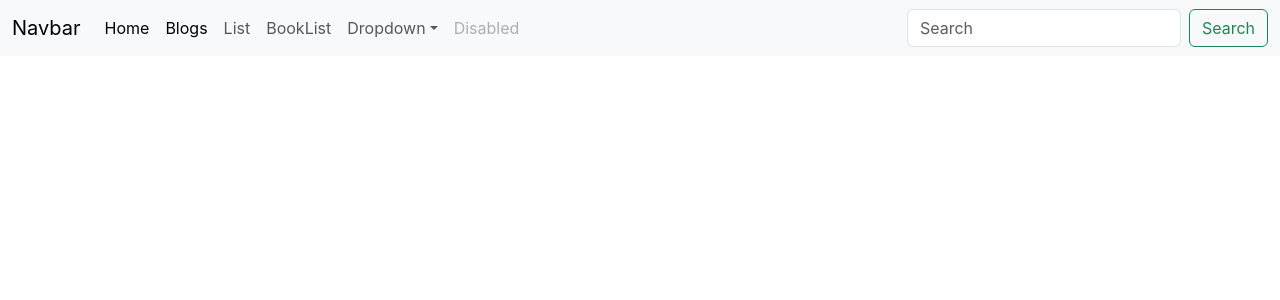
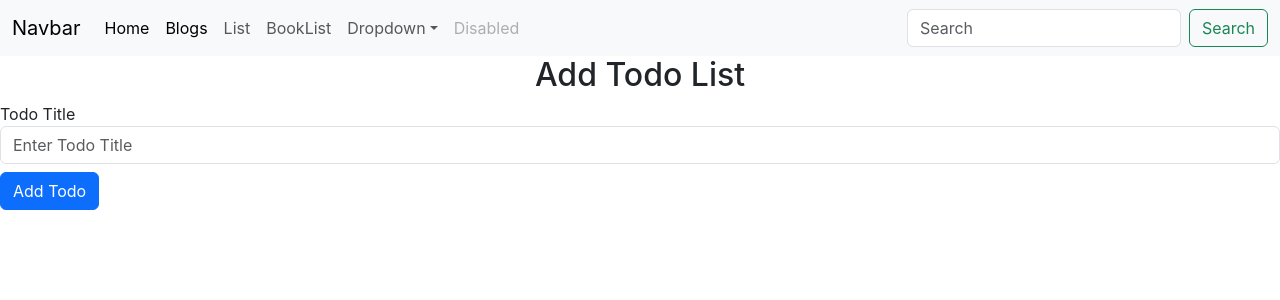
Before and after one commit to muhammadhadi-dotnet/react-study-hub, a React (Create React App) app: page /AddTodoList in a window 1280 px wide. Shown: the top 300 px of the page. Built offline with nearby package versions, Linux system fonts and the light colour scheme.

Commit message:
redux state management

```diff
--- a/package.json
+++ b/package.json
@@ -3,12 +3,14 @@
   "version": "0.1.0",
   "private": true,
   "dependencies": {
+    "@reduxjs/toolkit": "^2.8.2",
     "@testing-library/dom": "^10.4.0",
     "@testing-library/jest-dom": "^6.6.3",
     "@testing-library/react": "^16.3.0",
     "@testing-library/user-event": "^13.5.0",
     "react": "^19.1.0",
     "react-dom": "^19.1.0",
+    "react-redux": "^9.2.0",
     "react-router-dom": "^7.6.1",
     "react-scripts": "5.0.1",
     "react-toastify": "^11.0.5",
--- a/src/App.js
+++ b/src/App.js
@@ -11,6 +11,9 @@ import FormName from './Components/FormName';
 import Book from './Components/book-components/Book';
 import CreateBook from './Components/book-components/CreateBook';
 import EditBook from './Components/book-components/EditBook';
+import Todo from './Components/TodoList';
+import AddTodoList from './Components/AddTodoList';
+
 
 function App() {
   return (
@@ -20,6 +23,8 @@ function App() {
      <ToastContainer />
       <Routes>
         <Route path="/" element={<Home />} />
+        <Route path="/todo" element={<Todo />} />
+        <Route path="/AddTodoList" element={<AddTodoList />} />
         <Route path="/create" element={<Create />} />
         <Route path="/list" element={<ListElement />} />
         <Route path="/blogs" element={<NameList />} />
--- /dev/null
+++ b/src/Components/AddTodoList.jsx
@@ -0,0 +1,38 @@
+import { addTodo } from "./Slice/Slice";
+import { useDispatch } from "react-redux";
+import React from "react";
+import { useState } from "react";
+import { useNavigate } from "react-router-dom";
+
+
+function AddTodoList () {
+    const navigate = useNavigate();
+   const [todoTitle, setTodoTitle] = useState('');
+    const dispatch = useDispatch();
+    const handleSubmit = (e) => {
+        e.preventDefault();
+        dispatch(addTodo({ title: todoTitle }));
+       setTodoTitle('');
+       navigate("/todo"); // Clear the input field after submission
+        console.log("Todo added:", todoTitle);
+    };
+
+    return (
+        <div className="col">
+            <h2 className="text-center">Add Todo List</h2>
+            <form className="form-inline"  onSubmit={handleSubmit}>
+                <div className="form-group mb-2">
+                    <label htmlFor="todoTitle" className="sr-only">Todo Title</label>
+                    <input type="text" className="form-control"
+                     value={todoTitle}
+                     onChange={(e) => setTodoTitle(e.target.value)}
+                      placeholder="Enter Todo Title"
+                      />
+                </div>
+                <button type="submit" className="btn btn-primary mb-2">Add Todo</button>
+            </form>
+</div>
+     );
+}
+
+export default AddTodoList;
--- /dev/null
+++ b/src/Components/App/Store.js
@@ -0,0 +1,8 @@
+import { configureStore } from "@reduxjs/toolkit";
+import todosReducer from "../Slice/Slice";
+
+export const store = configureStore({
+ reducer: {
+   todos: todosReducer,
+ },
+});
--- a/src/Components/Home.jsx
+++ b/src/Components/Home.jsx
@@ -23,6 +23,7 @@ const Home = () => {
             <Link to="/create" className="btn btn-success mx-2">Create</Link>
             <Link to="/list" className="btn btn-info mx-2">List</Link>
             <Link to="/" className="btn btn-warning mx-2">Home</Link>
+            <Link to="/todo" className="btn btn-warning mx-2">Todo</Link>
         <button type="button" onClick={handleClick} className="btn btn-primary">
             Click me    </button>
         </div>
--- /dev/null
+++ b/src/Components/Slice/Slice.js
@@ -0,0 +1,21 @@
+import { createSlice,nanoid } from "@reduxjs/toolkit";
+
+
+const initialState = [{id:`1`, title: "Learn React",}];
+export const slice = createSlice({
+
+    initialState,
+    name: "todos",
+    reducers: {
+        addTodo: (state, action) => {
+            state.push({
+                id: nanoid(),
+                title: action.payload.title,
+            });
+        },
+    },
+
+});
+
+export const { addTodo } = slice.actions;
+export default slice.reducer;
--- /dev/null
+++ b/src/Components/TodoList.jsx
@@ -0,0 +1,36 @@
+import { useSelector } from "react-redux";
+import { Link } from "react-router-dom";
+
+function Todo  ()  {
+
+const todos = useSelector((state) => state.todos);
+
+    return (
+      <>
+      <h1 className="text-center">Todo List</h1>
+      <p className="text-center">This is a simple Todo List application using React and Redux.</p>
+      <div  className="col-md-8 text-center mx-auto">
+      <Link to="/AddTodoList" className="btn btn-primary mb-3">Add Todo</Link>
+      <table className="table">
+        <thead>
+          <tr>
+            <th scope="col">id</th>
+            <th scope="col">Title
+            </th>
+          </tr>
+        </thead>
+        <tbody>
+          {todos.map((todo, index) => (
+          <tr key={todo.id}>
+            <td>{todo.id}</td>
+            <td>{todo.title}</td>
+          </tr>
+            ))}
+         </tbody>
+        </table>
+      </div>
+
+      </>
+     );
+}
+ export default Todo;
```
Also changed, not shown: src/index.js (+4 -3 lines), 1 other file (tests, documents, lock files or other folders).
